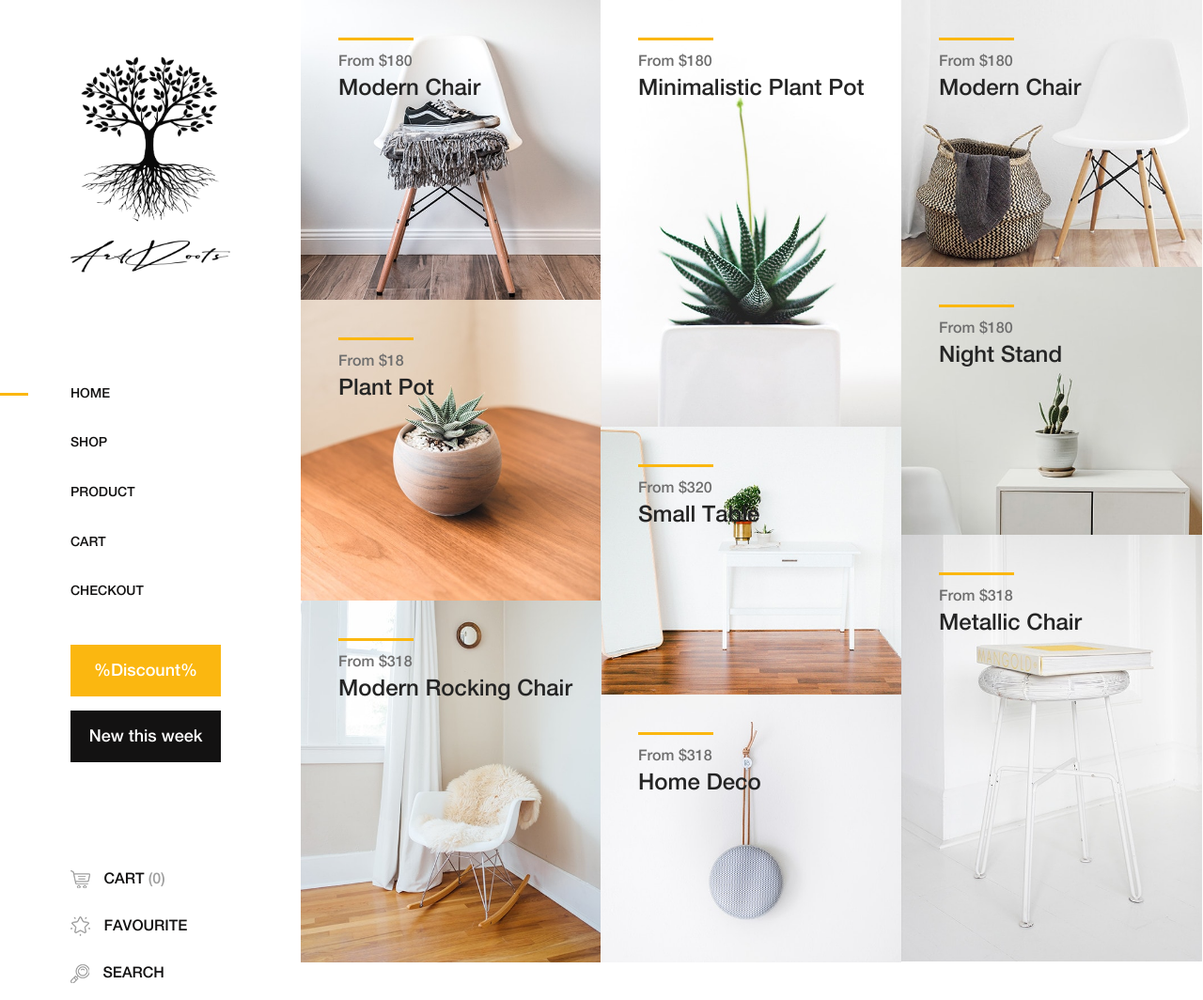
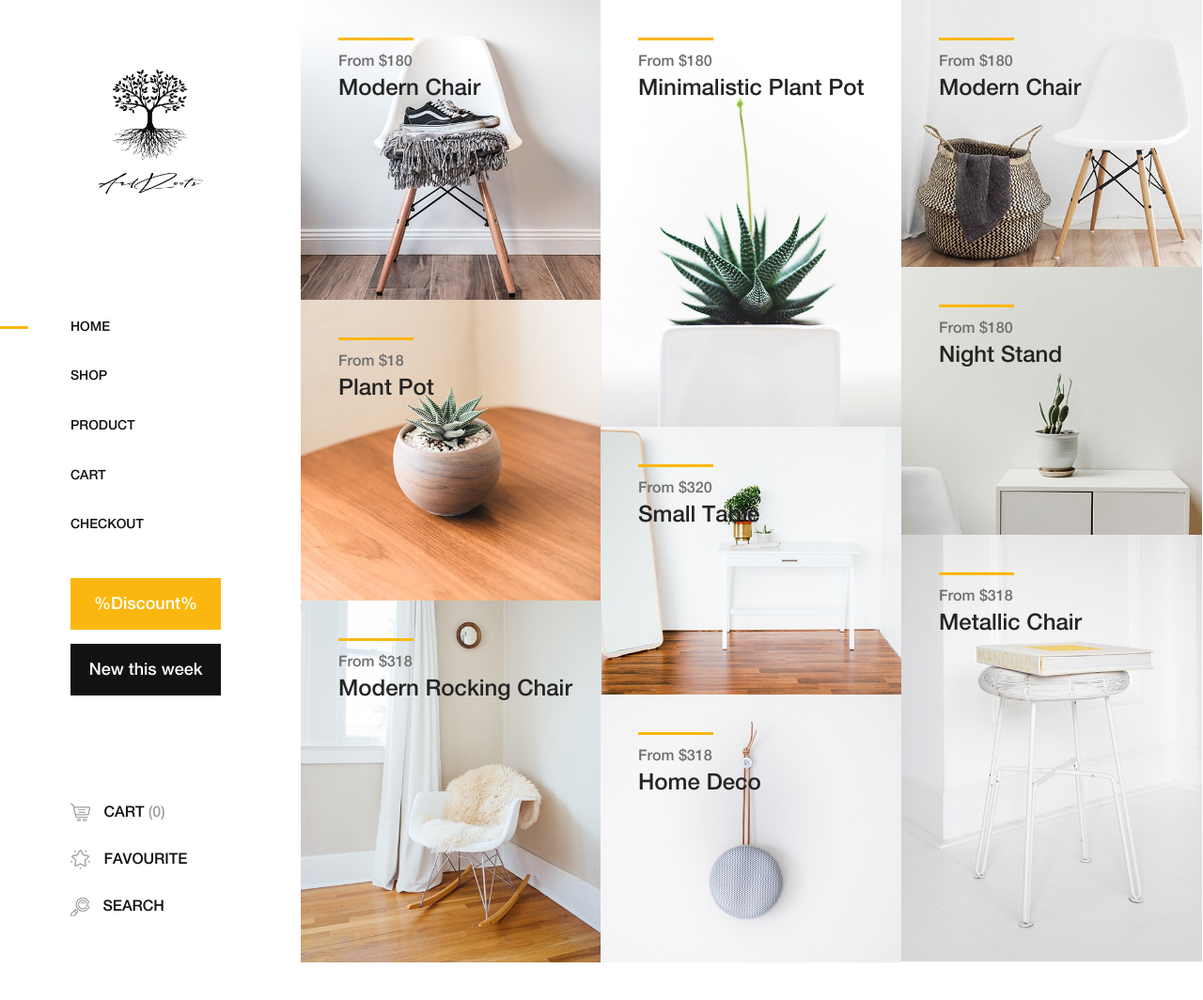
Before and after one commit to sahalkdr/artroots, a plain HTML site: page index.html in a window 1280 px wide. Shown: the top 1064 px of the page at 94% size. Drawn offline with Linux system fonts and the light colour scheme.

Commit message:
image and image size change

```diff
--- a/index.html
+++ b/index.html
@@ -48,7 +48,7 @@
         <div class="mobile-nav">
             <!-- Navbar Brand -->
             <div class="amado-navbar-brand">
-                <a href="index.html"><img src="img/core-img/IMG_4534.JPG" alt=""></a>
+                <a href="index.html"><img src="img/core-img/logo mob.png" alt=""></a>
             </div>
             <!-- Navbar Toggler -->
             <div class="amado-navbar-toggler">
@@ -64,7 +64,7 @@
             </div>
             <!-- Logo -->
             <div class="logo">
-                <a href="index.html"><img src="img/core-img/IMG_4534.JPG" alt=""></a>
+                <a href="index.html"><img src="img/core-img/logo web.png" alt=""></a>
             </div>
             <!-- Amado Nav -->
             <nav class="amado-nav">
--- a/scss/style.scss
+++ b/scss/style.scss
@@ -525,9 +525,8 @@ img {
             }
         }
         .logo {
-            margin-bottom: 100px;
+            margin-bottom: 50px;
             display: block;
-            width: 8rem;
         }
         .amado-nav {
             li {
```
Also changed, not shown: img/core-img/artroots icon.png (added), img/core-img/logo mob.png (added), img/core-img/logo web.png (added).
